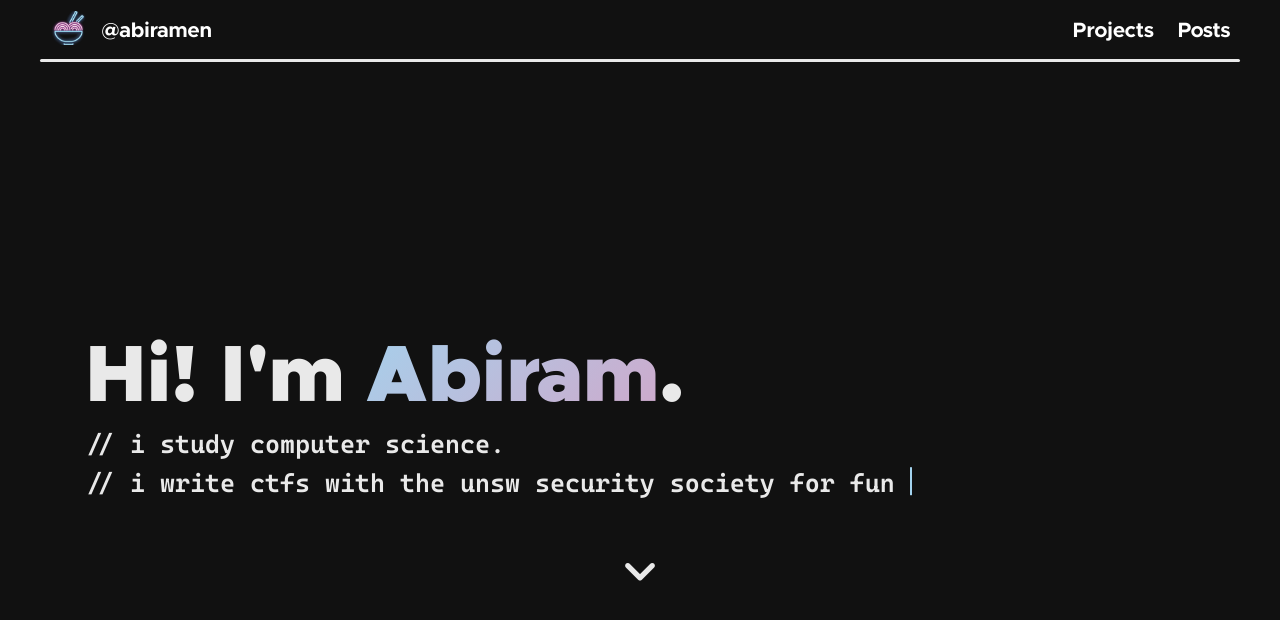
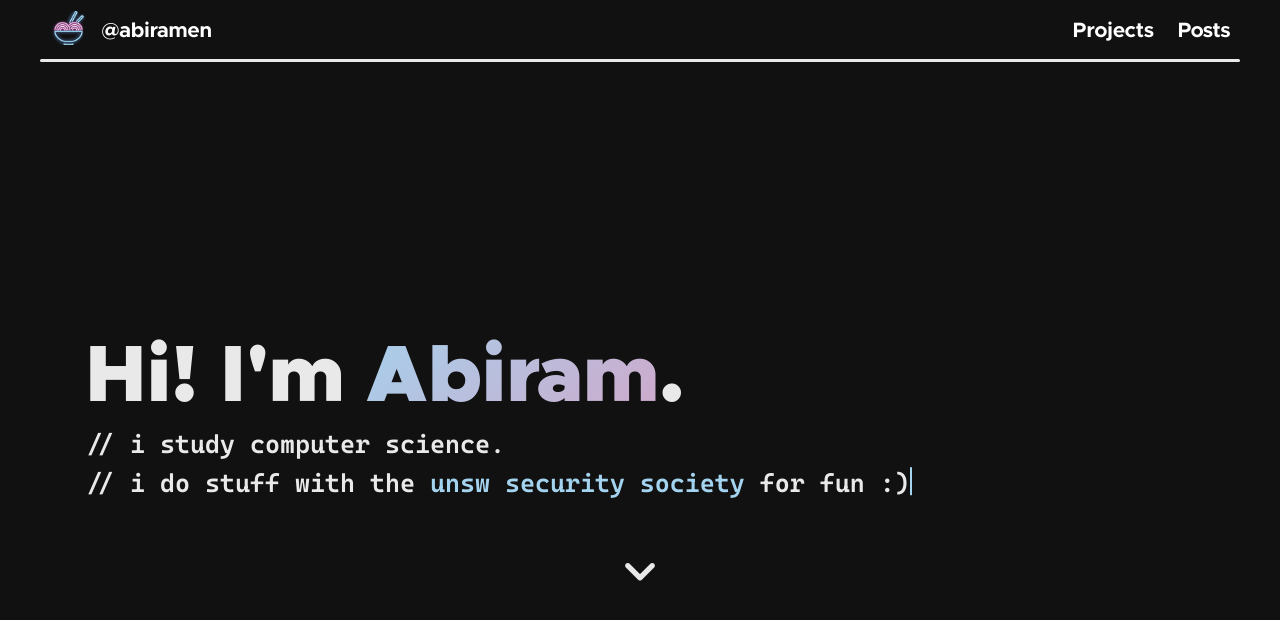
Before and after one commit to jeffreydyao/abiramen.github.io, a Jekyll site: the page built from index.html, in a window 1280 px wide and 900 px high. Shown: the top 620 px of the window. Built offline with Jekyll 4.4.1, drawn with Linux system fonts in a browser that asks for light colours; nearby versions of some CDN libraries.

Commit message:
update homepage

```diff
--- a/assets/js/landing.js
+++ b/assets/js/landing.js
@@ -31,7 +31,7 @@ const typewrite = () => {
     }
 
     if ($('#splash-line2-hidden').innerHTML.length == 0) {
-        $('#splash-line2').innerHTML = "// i write ctfs with the <a href='https://unswsecurity.com' target='_blank'>unsw security society</a> for fun :)";
+        $('#splash-line2').innerHTML = "// i do stuff with the <a href='https://unswsecurity.com' target='_blank'>unsw security society</a> for fun :)";
     }
 
 
--- a/index.html
+++ b/index.html
@@ -13,7 +13,7 @@ navtype: plain
             <div id="splash-desc">
                 <span id="splash-line1"></span><div id="cursor-1" class="flashing-cursor"></div><span id="splash-line1-hidden">// i study computer science.</span>
                 <br>
-                <span id="splash-line2"></span><div id="cursor-2" class="flashing-cursor"></div><span id="splash-line2-hidden">// i write ctfs with the unsw security society for fun :)</span>
+                <span id="splash-line2"></span><div id="cursor-2" class="flashing-cursor"></div><span id="splash-line2-hidden">// i do stuff with the unsw security society for fun :)</span>
             </div>
         </div>
     </div>
```
